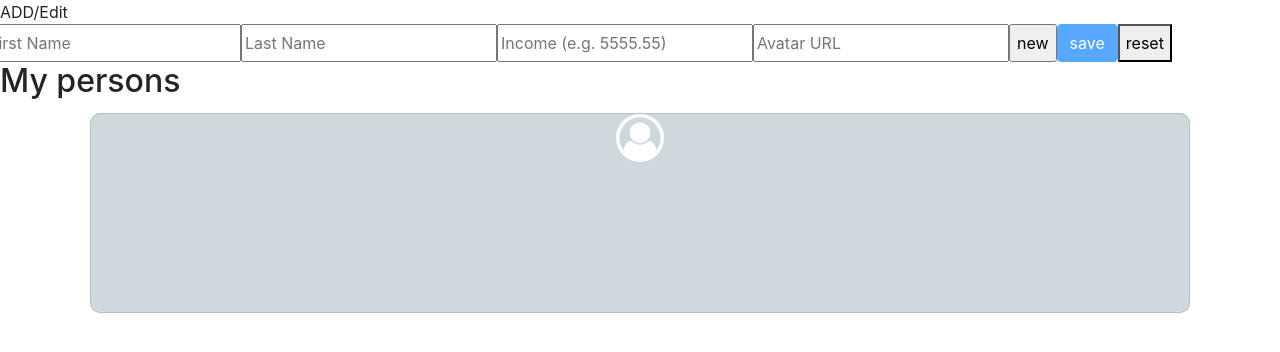
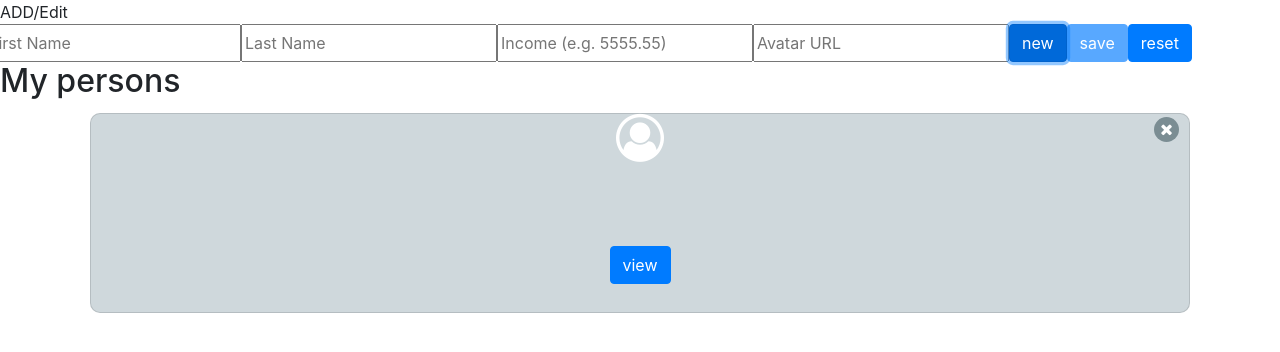
Before and after one commit to manomano/personsGrid, an Angular app: page / in a window 1280 px wide. Both pictures are taken after a click on the button "new". Shown: the top 352 px of the page. Built offline with nearby package versions, Linux system fonts and the light colour scheme.

Commit message:
design changes more

```diff
--- a/src/app/person-detail/person-detail.component.html
+++ b/src/app/person-detail/person-detail.component.html
@@ -11,10 +11,10 @@
 
   <input type="url" [(ngModel)]="person.avatarURL" placeholder="Avatar URL" name="avatarURL" #avatarURL ="ngModel" >
 
-  <input type="button" value="new" (click)="createNew()">
+  <input type="button" class="btn btn-primary" value="new" (click)="createNew()">
 
   <button type="submit"  class="btn btn-primary"  [disabled]="!f.form.valid">save</button>
-  <button type="button" (click)="reset()">reset</button>
+  <button type="button" class="btn btn-primary" (click)="reset()">reset</button>
 
 </div>
 </form>
--- a/src/app/person.service.ts
+++ b/src/app/person.service.ts
@@ -40,4 +40,13 @@ export class PersonService {
     localStorage.setItem('personList', JSON.stringify(persons));
     this.personsList.push(person);
   }
+
+  deletePerson(person: Person): void {
+    const persons = JSON.parse(localStorage.getItem('personList'));
+    const index = persons.findIndex(x => x.id === persons.id);
+    persons.splice(index, 1);
+    localStorage.setItem('personList', JSON.stringify(persons));
+    this.personsList.splice(index, 1);
+
+  }
 }
--- a/src/app/persons/persons.component.css
+++ b/src/app/persons/persons.component.css
@@ -23,5 +23,23 @@
 
 .mywrapper{
 
-  flex-wrap: wrap;
+  text-align: center; border: 0px solid red; height: 100%;
+  position: relative;
 }
+
+
+.inside{
+  display: inline-block; border: 0px solid black; width: 100%
+}
+
+.x{
+  text-align: center;
+  position: absolute;
+  right:25px;
+  top:3px;
+  width: 25px;
+  height:25px;
+  border-radius: 50%;
+  background: #7b8d93;
+  cursor: pointer;
+}
--- a/src/app/persons/persons.component.html
+++ b/src/app/persons/persons.component.html
@@ -6,15 +6,20 @@
 
   <div class="card" *ngFor="let person of persons" (click)="onSelect(person)">
     <!--<div class="card">-->
-      <div style="align-content: center; display: flex;align-items: center; justify-content: center">
-      <div class="row">
-          <div><span class="badge">{{person.firstName}}</span> <span>{{person.lastName}}</span></div>
-          <div>
+      <!--<div style="align-content: center; display: flex;align-items: center; justify-content: center">-->
+      <div class="row mywrapper">
+        <div class="x" (click)="deletePerson(person)">
+        <i class="fa fa-times" aria-hidden="true" style="color:white"></i>
+        </div>
+          <div class="inside">
             <img *ngIf="person.avatarURL" src="{{person.avatarURL}}" style="border-radius:50%; width:80px">
 
             <i *ngIf="!person.avatarURL" class="fa fa-user-circle-o" style="font-size:48px;color:white"></i>
           </div>
-      </div>
+        <div class="inside"><span class="badge">{{person.firstName}}</span> <span>{{person.lastName}}</span></div>
+        <div class="inside">{{person.income}}</div>
+        <div class="inside"><button class="btn btn-primary" (click)="viewPerson(person)">view</button></div>
+     <!-- </div>-->
       </div>
   </div>
     <!--</div>-->
--- a/src/app/persons/persons.component.ts
+++ b/src/app/persons/persons.component.ts
@@ -35,4 +35,12 @@ export class PersonsComponent implements OnInit {
     this.persons = this.personService.personsList;
   }
 
+  viewPerson(): void {
+
+  }
+
+  deletePerson(person: Person): void {
+    this.personService.deletePerson(person);
+  }
+
 }
```
